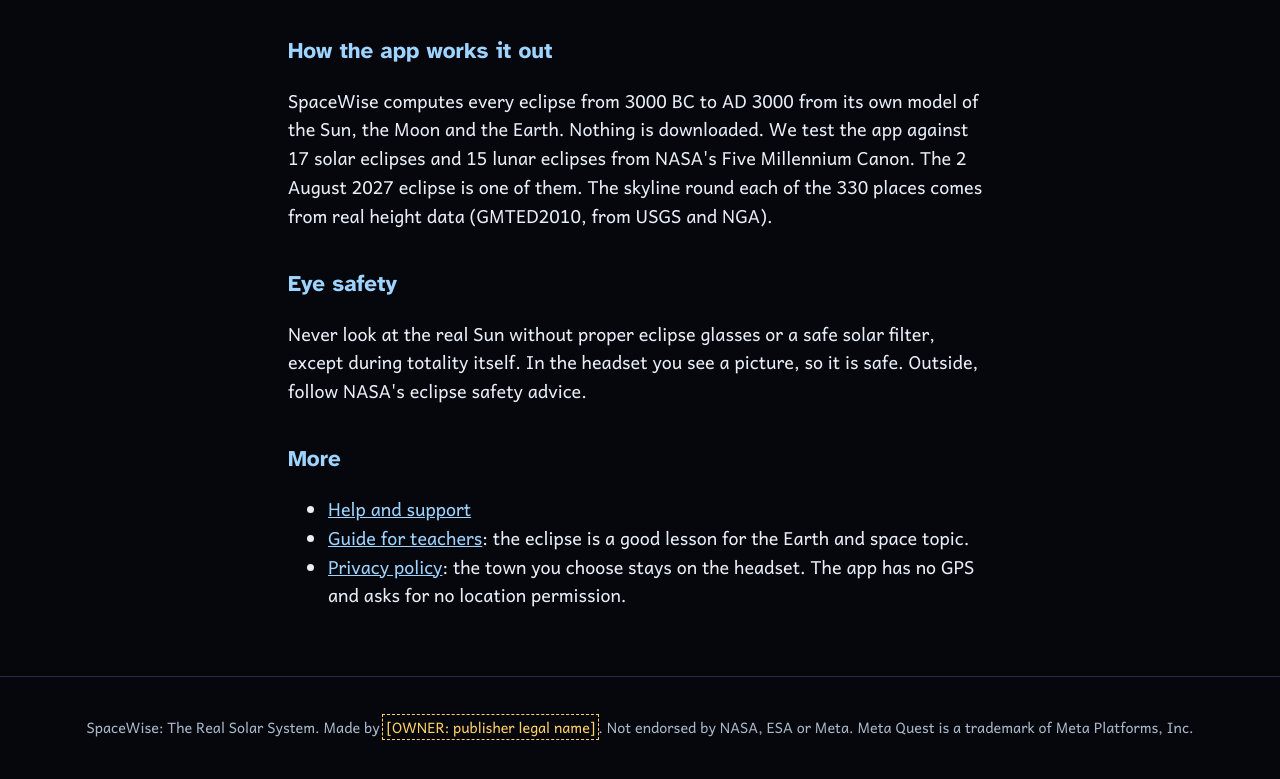
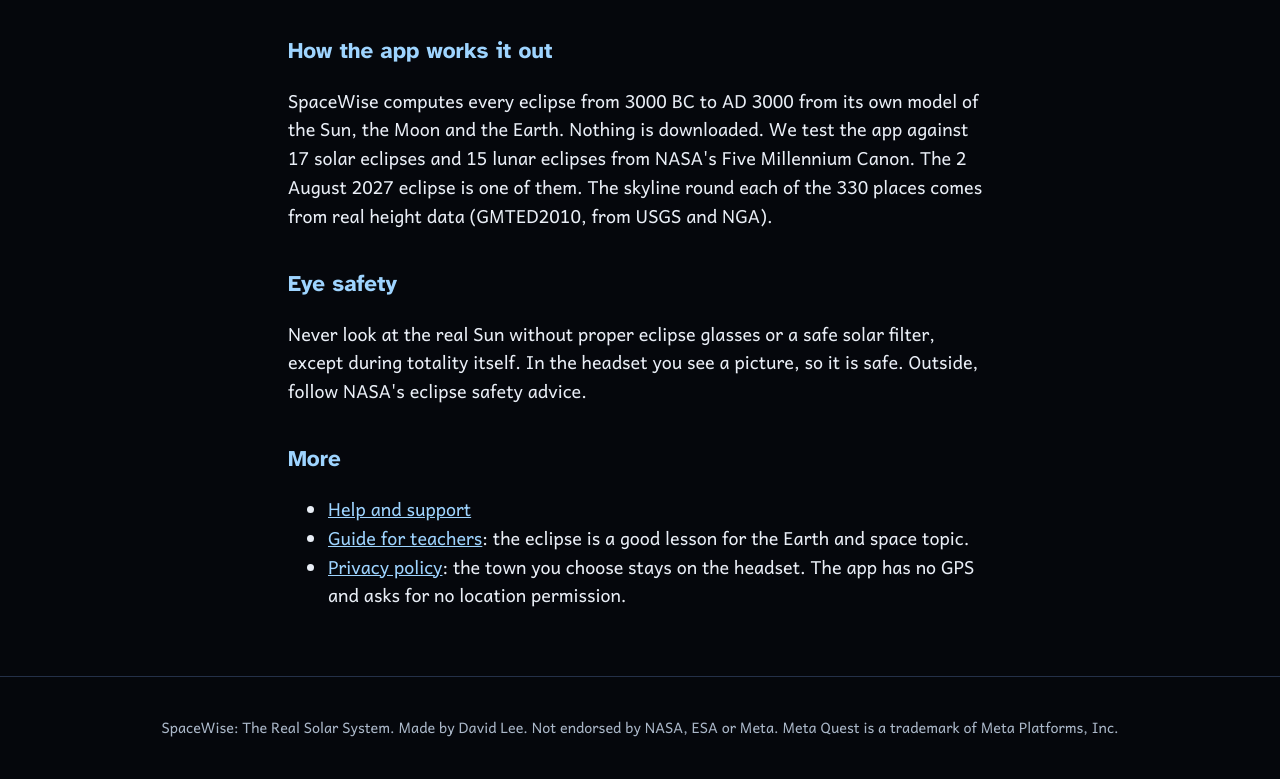
Before and after one commit to dhl84/spacewise, a plain HTML site: page eclipse-2027.html in a window 1280 px wide. Shown: the part 1730-2509 px from the top of the page. Drawn offline with Linux system fonts and the light colour scheme.

Commit message:
SpaceWise website

```diff
--- a/eclipse-2027.html
+++ b/eclipse-2027.html
@@ -46,6 +46,6 @@
 <li><a href="privacy.html">Privacy policy</a>: the town you choose stays on the headset. The app has no GPS and asks for no location permission.</li>
 </ul>
 </main>
-<footer><p>SpaceWise: The Real Solar System. Made by <mark class="owner">[OWNER: publisher legal name]</mark>. Not endorsed by NASA, ESA or Meta. Meta Quest is a trademark of Meta Platforms, Inc.</p></footer>
+<footer><p>SpaceWise: The Real Solar System. Made by David Lee. Not endorsed by NASA, ESA or Meta. Meta Quest is a trademark of Meta Platforms, Inc.</p></footer>
 </body>
 </html>
```
Also changed, not shown: index.html (+1 -1 lines), museums.html (+1 -1 lines), open-licences.html (+1 -1 lines), press.html (+1 -1 lines), privacy.html (+1 -1 lines), support.html (+1 -1 lines), teachers.html (+1 -1 lines), terms.html (+1 -1 lines), worksheet-earth-and-space.html (+1 -1 lines), worksheet-forces.html (+1 -1 lines), worksheet-light-and-shadows.html (+1 -1 lines), worksheet-space-physics.html (+1 -1 lines), worksheets.html (+1 -1 lines).
